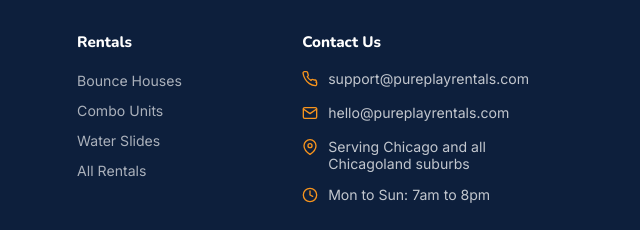
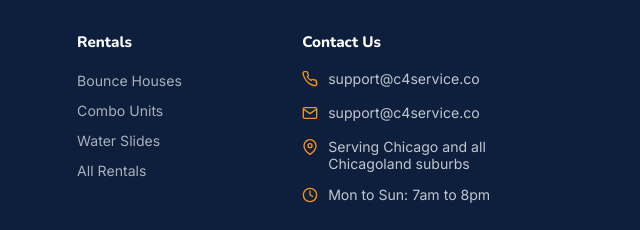
Before and after one commit to Mister-97/pureplay-rentals, a website: page index.html in a window 1280 px wide. Shown: the part 5998-6228 px from the top of the page, 640-1280 px from the left. Drawn offline with nearby package versions, Linux system fonts and the light colour scheme.

Commit message:
Update footer email to support@c4service.co

```diff
--- a/index.html
+++ b/index.html
@@ -1806,13 +1806,13 @@
           <span class="ico">
             <svg width="16" height="16" viewBox="0 0 24 24" fill="none" stroke="currentColor" stroke-width="2" stroke-linecap="round" stroke-linejoin="round" aria-hidden="true"><path d="M22 16.92v3a2 2 0 0 1-2.18 2 19.79 19.79 0 0 1-8.63-3.07A19.5 19.5 0 0 1 4.69 12 19.79 19.79 0 0 1 1.61 3.18 2 2 0 0 1 3.6 1h3a2 2 0 0 1 2 1.72c.127.96.361 1.903.7 2.81a2 2 0 0 1-.45 2.11L7.91 8.64a16 16 0 0 0 5.55 5.55l.95-.95a2 2 0 0 1 2.11-.45c.907.339 1.85.573 2.81.7A2 2 0 0 1 21 16.92z"/></svg>
           </span>
-          <span><a support@pureplayrentals.com style="color:inherit;">support@pureplayrentals.com</a></span>
+          <span><a href="mailto:support@c4service.co" style="color:inherit;">support@c4service.co</a></span>
         </div>
         <div class="footer-contact-item">
           <span class="ico">
             <svg width="16" height="16" viewBox="0 0 24 24" fill="none" stroke="currentColor" stroke-width="2" stroke-linecap="round" stroke-linejoin="round" aria-hidden="true"><path d="M4 4h16c1.1 0 2 .9 2 2v12c0 1.1-.9 2-2 2H4c-1.1 0-2-.9-2-2V6c0-1.1.9-2 2-2z"/><polyline points="22,6 12,13 2,6"/></svg>
           </span>
-          <span><a href="mailto:hello@pureplayrentals.com" style="color:inherit;">hello@pureplayrentals.com</a></span>
+          <span><a href="mailto:support@c4service.co" style="color:inherit;">support@c4service.co</a></span>
         </div>
         <div class="footer-contact-item">
           <span class="ico">
```
